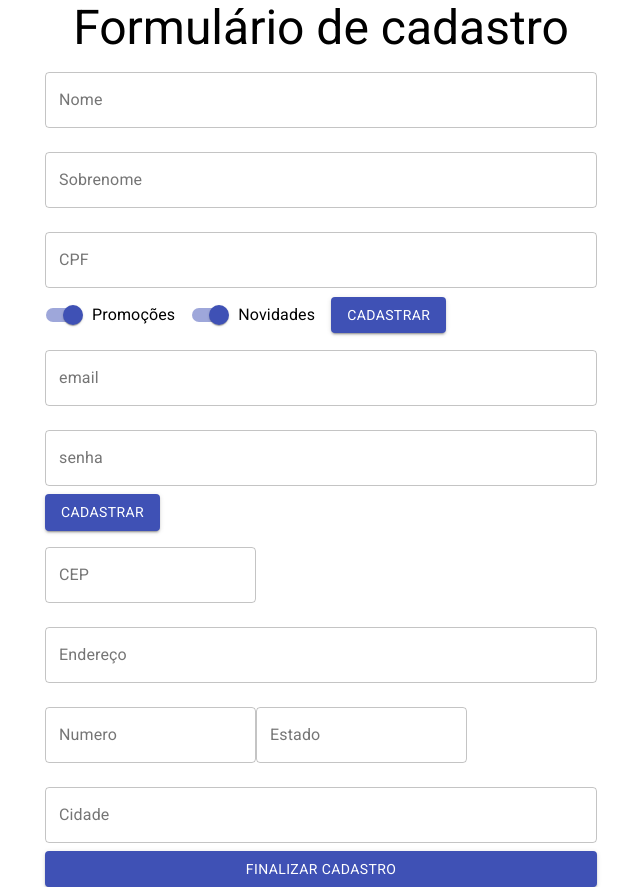
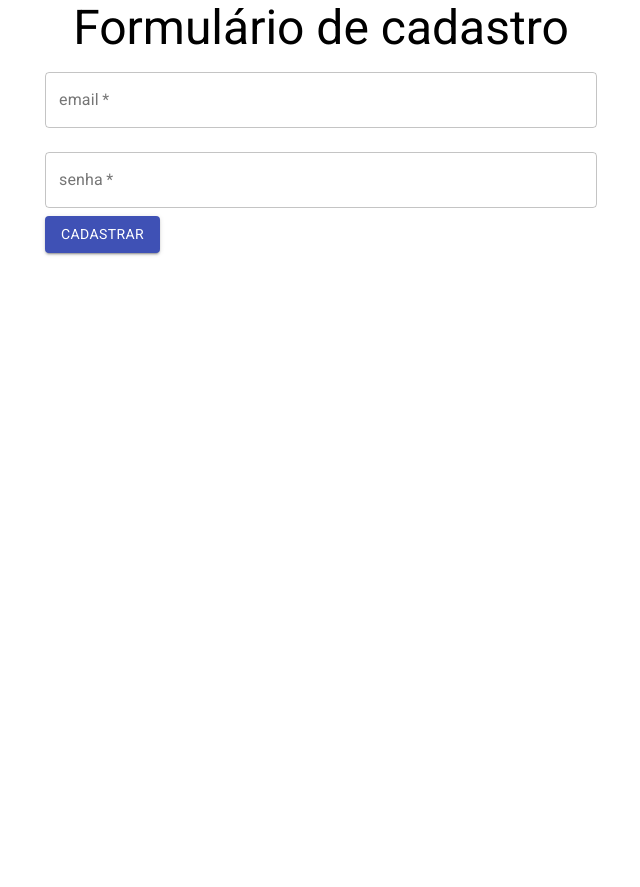
Before and after one commit to LeandroMenoci/ReactFunctionComponents, a React (Create React App) app in the folder function-components/: page / in a window 1280 px wide. Shown: the whole page, without its empty margins (319-959 px from the left). After the commit the page ends 800 px from the top, so only its background shows below. Built offline with nearby package versions, Linux system fonts and the light colour scheme.

Commit message:
Limitações do JSX com switchs / Refatoração do Switch case e melhores estruturas de código

```diff
--- a/function-components/src/Components/FormularioCadastro/DadosPessoais.jsx
+++ b/function-components/src/Components/FormularioCadastro/DadosPessoais.jsx
@@ -24,6 +24,7 @@ export default function DadosPessoais({ aoEnviar, validarCPF }) {
         variant="outlined"
         fullWidth
         margin="normal"
+        required
       />
       <TextField
         value={sobrenome}
@@ -35,6 +36,7 @@ export default function DadosPessoais({ aoEnviar, validarCPF }) {
         variant="outlined"
         fullWidth
         margin="normal"
+        required
       />
       <TextField
         value={cpf}
@@ -52,6 +54,7 @@ export default function DadosPessoais({ aoEnviar, validarCPF }) {
         variant="outlined"
         fullWidth
         margin="normal"
+        required
       />
 
       <FormControlLabel
--- a/function-components/src/Components/FormularioCadastro/DadosUsuario.jsx
+++ b/function-components/src/Components/FormularioCadastro/DadosUsuario.jsx
@@ -1,13 +1,19 @@
 import { Button, TextField } from "@material-ui/core";
 import React from "react";
 
-export default function DadosUsuario() {
+export default function DadosUsuario({ aoEnviar }) {
   return (
-    <form>
+    <form
+      onSubmit={(event) => {
+        event.preventDefault()
+        aoEnviar()
+      }}
+    >
       <TextField
         id='email'
         label='email'
         type='email'
+        required
         variant="outlined"
         fullWidth
         margin="normal" />
@@ -15,6 +21,7 @@ export default function DadosUsuario() {
         id='senha'
         label='senha'
         type='password'
+        required
         variant="outlined"
         fullWidth
         margin="normal" />
--- a/function-components/src/Components/FormularioCadastro/FormularioCadastro.jsx
+++ b/function-components/src/Components/FormularioCadastro/FormularioCadastro.jsx
@@ -1,14 +1,29 @@
+import { Typography } from '@material-ui/core';
 import React from 'react';
+import { useState } from 'react';
 import DadosEntrega from './DadosEntrega';
 import DadosPessoais from './DadosPessoais';
 import DadosUsuario from './DadosUsuario';
 
 export default function FormularioCadastro({ aoEnviar, validarCPF }) {
+  const [etapaAtual, setEtapaAtual] = useState(0)
+
+  const formularios = [
+    <DadosUsuario aoEnviar={proximo} />,
+    <DadosPessoais aoEnviar={proximo} validarCPF={validarCPF} />,
+    <DadosEntrega aoEnviar={aoEnviar} />]
+
+  function proximo() {
+    setEtapaAtual(etapaAtual + 1)
+  }
+
   return (
     <>
-      <DadosPessoais aoEnviar={aoEnviar} validarCPF={validarCPF} />
-      <DadosUsuario />
-      <DadosEntrega />
+      {formularios[etapaAtual]}
     </>
   )
 }
+
+//<DadosEntrega />
+//<DadosPessoais aoEnviar={aoEnviar} validarCPF={validarCPF} />
+//
```
